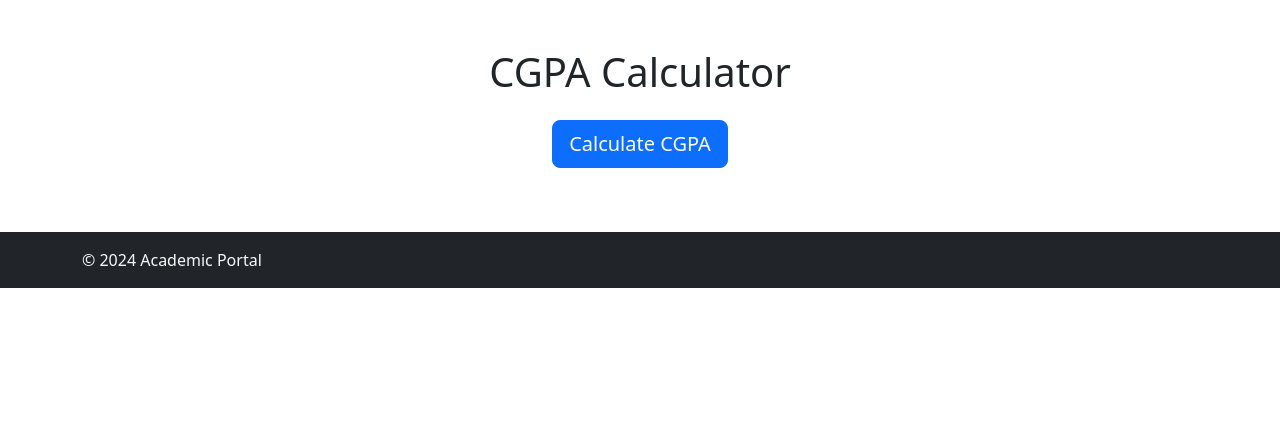
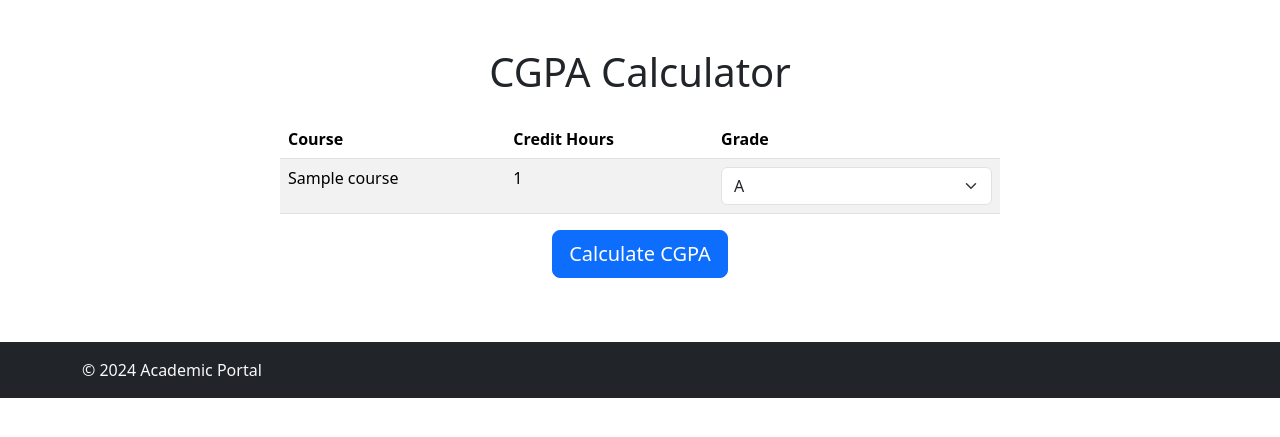
Before and after one commit to whyujjwal/AcademicPortal, a Django app: page /cgpa-calculator/ in a window 1280 px wide. Shown: the part 56-493 px from the top of the page. Run offline with Django 5.2, Linux system fonts and the light colour scheme; a user stored in the database is signed in; tables that the repository leaves empty hold one stand-in row (values such as "Sample post"); some libraries are stand-ins or nearby versions.

Commit message:
cgpa-calculator

```diff
--- a/base/admin.py
+++ b/base/admin.py
@@ -11,3 +11,4 @@ admin.site.register(Announcement)
 admin.site.register(BranchCode)
 admin.site.register(Enrollment)
 admin.site.register(DummyEnrollment)
+admin.site.register(Evals)
--- a/base/models.py
+++ b/base/models.py
@@ -118,5 +118,7 @@ class DummyEnrollment(models.Model):
         return f"{self.student.username} - {self.course.name}: {self.grade}"
 
 
-# class Evals(models.Model):
-#     pass
+class Evals(models.Model):
+    enrollment = models.ForeignKey(Enrollment,on_delete=models.CASCADE)
+    marks = models.DecimalField(max_digits=4, decimal_places=2)
+    name = models.CharField(max_length=50)
--- a/base/templates/base/cgpa_calculator.html
+++ b/base/templates/base/cgpa_calculator.html
@@ -1,4 +1,5 @@
 {% extends 'base/base.html' %}
+
 
 {% block content %}
 <div class="container my-5">
@@ -7,25 +8,40 @@
         <div class="col-md-8 offset-md-2">
             <form method="post" action="{% url 'calculate_cgpa' %}">
                 {% csrf_token %}
-                {% for enrollment in dummy_enrollments %}
-                <div class="card mb-3">
-                    <div class="card-body">
-                        <h5 class="card-title">{{ enrollment.course.name }}</h5>
-                        <div class="form-group">
-                            <label for="grade_{{ enrollment.id }}">Grade:</label>
-                            <select class="form-control" id="grade_{{ enrollment.id }}" name="grades[{{ enrollment.id }}]">
-                                {% for grade_choice in grade_choices %}
-                                <option value="{{ grade_choice.0 }}" {% if enrollment.grade == grade_choice.0 %}selected{% endif %}>{{ grade_choice.1 }}</option>
-                                {% endfor %}
-                            </select>
-                        </div>
-                    </div>
-                </div>
-                {% endfor %}
+                <table class="table table-striped">
+                    <thead>
+                        <tr>
+                            <th>Course</th>
+                            <th>Credit Hours</th>
+                            <th>Grade</th>
+                        </tr>
+                    </thead>
+                    <tbody>
+                        {% for dummy_enrollment in dummy_enrollments %}
+                        <tr>
+                            <td>{{ dummy_enrollment.course.name }}</td>
+                            <td>{{ dummy_enrollment.course.credit }}</td>
+                            <td>
+                                <select class="form-select" name="grades[{{ dummy_enrollment.id }}]">
+                                    <option value="">Select Grade</option>
+                                    {% for choice in grade_choices %}
+                                    <option value="{{ choice.0 }}" {% if dummy_enrollment.grade == choice.0 %}selected{% endif %}>{{ choice.1 }}</option>
+                                    {% endfor %}
+                                </select>
+                            </td>
+                        </tr>
+                        {% endfor %}
+                    </tbody>
+                </table>
                 <div class="text-center">
                     <button type="submit" class="btn btn-primary btn-lg">Calculate CGPA</button>
                 </div>
             </form>
+            {% if cgpa is not None %}
+            <div class="mt-4 text-center">
+                <p class="h4">Your CGPA: <strong>{{ cgpa }}</strong></p>
+            </div>
+            {% endif %}
         </div>
     </div>
 </div>
--- a/base/urls.py
+++ b/base/urls.py
@@ -16,5 +16,6 @@ urlpatterns = [
     path('add_to_cart/<int:course_id>/', views.add_to_cart, name='add_to_cart'),
     path('remove_from_cart/<int:course_id>/', views.remove_from_cart, name='remove_from_cart'),
     path('cgpa-calculator/', views.cgpa_calculator, name='cgpa_calculator'),
-    path('cgpa-calculator/calculate/', views.calculate_cgpa, name='calculate_cgpa'),
+    path('calculate-cgpa/', views.calculate_cgpa, name='calculate_cgpa'),
+
 ]
--- a/base/views.py
+++ b/base/views.py
@@ -51,7 +51,7 @@ def register(request):
     student = user.student
 
     branch = student.branch
-    branch_cdc_courses = []
+    branch_cdc_courses = []#try to add branch befroe registering the student
     if branch:
         branch_cdc_courses = branch.cdc_courses.all()
 
@@ -118,23 +118,80 @@ def save_cart(request):
     user.cart.courses.clear()
     return redirect('home')
 
+def create_dummy_enrollments(user):
+
+    enrollments = Enrollment.objects.filter(student=user)
+    for enrollment in enrollments:
+        DummyEnrollment.objects.create(
+            student=enrollment.student,
+            course=enrollment.course,
+            grade=None
+        )
 
 @login_required
 def cgpa_calculator(request):
 
     user = request.user
+    if not DummyEnrollment.objects.filter(student=user).exists():
+        create_dummy_enrollments(user)
+
+
     dummy_enrollments = DummyEnrollment.objects.filter(student=user)
+    grade_choices = [
+        ('A', 'A'), ('A-', 'A-'), ('B', 'B'), ('B-', 'B-'),
+        ('C', 'C'), ('C-', 'C-'), ('D', 'D'), ('E', 'E'), ('NC', 'No Credit')
+    ]
 
-    # Pass the dummy enrollments and grade choices to the template
     context = {
         'dummy_enrollments': dummy_enrollments,
-        'grade_choices': GRADE_CHOICES,
+        'grade_choices': grade_choices,
     }
 
+    return render(request, 'base/cgpa_calculator.html', context)
 
-    return render(request, 'base/cgpa_calculator.html', {'cgpa': 0.0})
-
+def get_grade_value(grade):
+    grade_values = {
+        'A': 10.0, 'A-': 9.0, 'B': 8.0, 'B-': 7.0,
+        'C': 6.0, 'C-': 5.0, 'D': 4.0, 'E': 2.0, 'NC': 0.0
+    }
+    return grade_values.get(grade, 0.0)
 
 
 def calculate_cgpa(request):
-    return HttpResponse("hi")
+    if request.method == 'POST':
+        user = request.user
+        dummy_enrollments = DummyEnrollment.objects.filter(student=user)
+        total_points = 0.0
+        total_credit_hours = 0
+
+        for dummy_enrollment in dummy_enrollments:
+            grade = request.POST.get(f'grades[{dummy_enrollment.id}]')
+            if grade and grade != 'NC':  # Exclude courses with 'No Credit'
+                course = dummy_enrollment.course
+                credit_hours = course.credit
+                grade_value = get_grade_value(grade)
+                total_points += credit_hours * grade_value
+                total_credit_hours += credit_hours
+
+        if total_credit_hours > 0:
+            cgpa = total_points / total_credit_hours
+        else:
+            cgpa = 0.0
+
+        dummy_enrollments = DummyEnrollment.objects.filter(student=user)
+        grade_choices = [
+            ('A', 'A'), ('A-', 'A-'), ('B', 'B'), ('B-', 'B-'),
+            ('C', 'C'), ('C-', 'C-'), ('D', 'D'), ('E', 'E'), ('NC', 'No Credit')
+        ]
+
+        context = {
+            'dummy_enrollments': dummy_enrollments,
+            'grade_choices': grade_choices,
+            'cgpa': cgpa,
+        }
+
+        messages.success(request, f'CGPA calculated: {cgpa:.2f}')
+        return render(request, 'base/cgpa_calculator.html', context)
+
+    else:
+        return redirect('cgpa_calculator')
```
Also changed, not shown: base/migrations/0001_initial.py, base/migrations/0002_enrollment_grade_delete_grade.py (deleted), base/migrations/0003_cart.py (deleted), base/migrations/0004_student_cart.py (deleted), base/migrations/0005_dummycourse.py (deleted), base/migrations/0006_dummyenrollment_delete_dummycourse.py (deleted).
